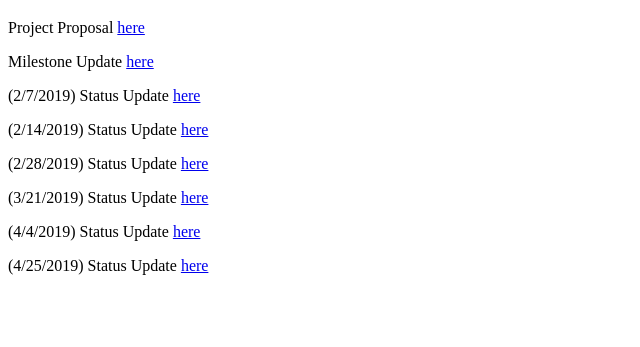
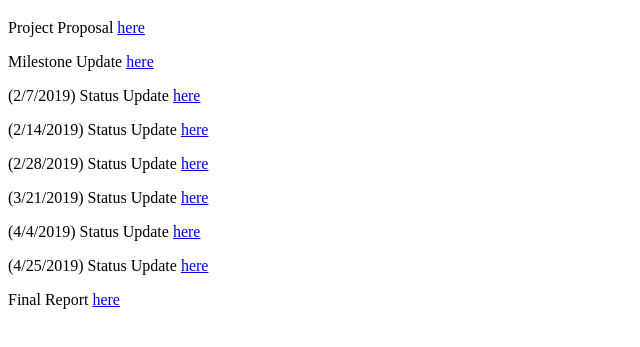
Before and after one commit to TZLANDREW/TZLANDREW.github.io, a plain HTML site: page index.html in a window 1280 px wide. Shown: the part 61-408 px from the top of the page, without its empty margins (0-640 px from the left). Drawn offline with Linux system fonts and the light colour scheme.

Commit message:
Update index.html

```diff
--- a/index.html
+++ b/index.html
@@ -10,5 +10,6 @@
 <p>(3/21/2019) Status Update <a href="http://TZLANDREW.github.io/documents/status_03_21_19.pdf">here</a></p>
 <p>(4/4/2019) Status Update <a href="http://TZLANDREW.github.io/documents/status_04_04_19.pdf">here</a></p>
 <p>(4/25/2019) Status Update <a href="http://TZLANDREW.github.io/documents/status_04_25_19.pdf">here</a></p>
+  <p>Final Report <a href="http://TZLANDREW.github.io/documents/15_400_report (1).pdf">here</a></p>
 </body>
 </html>
```
